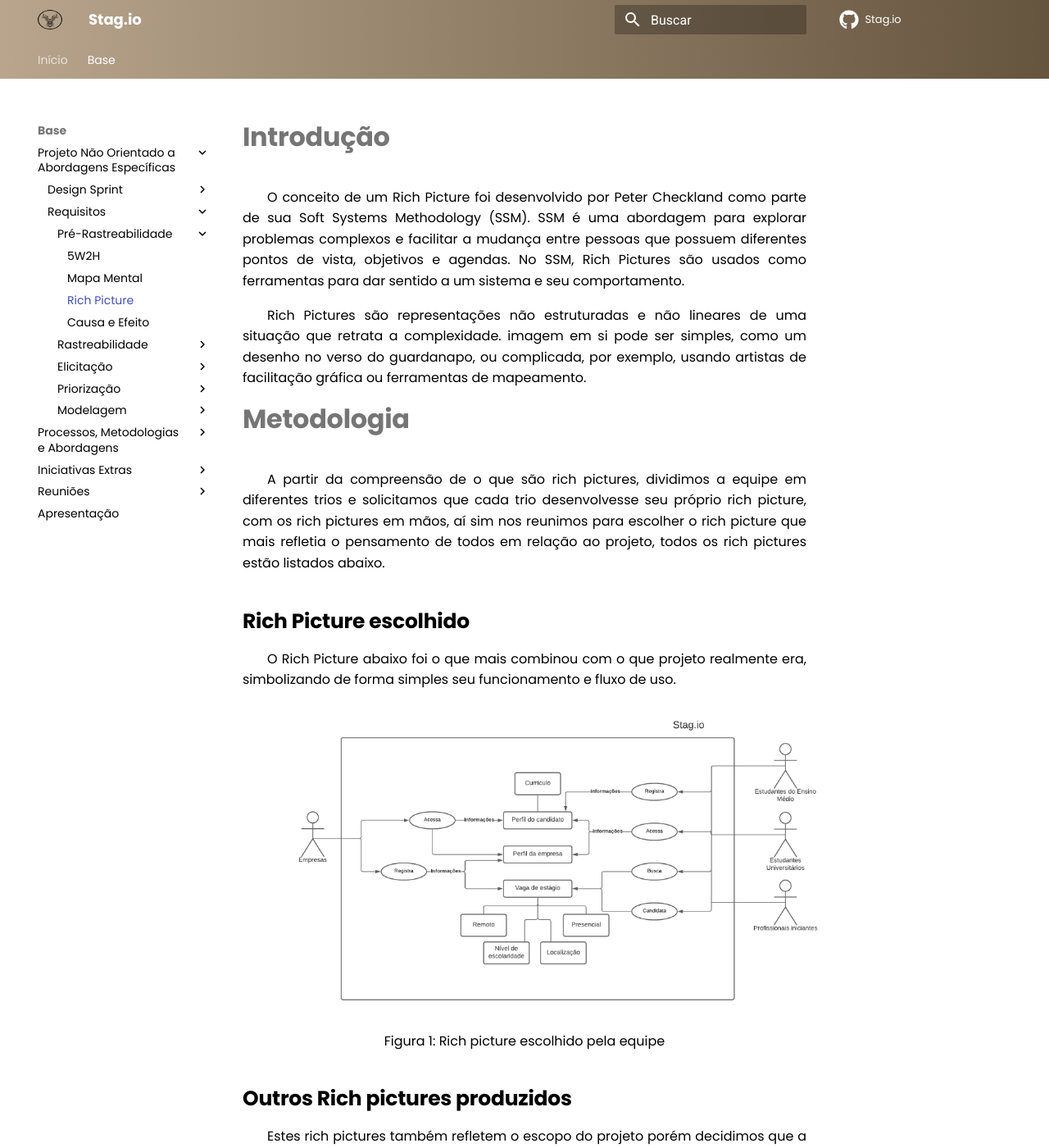
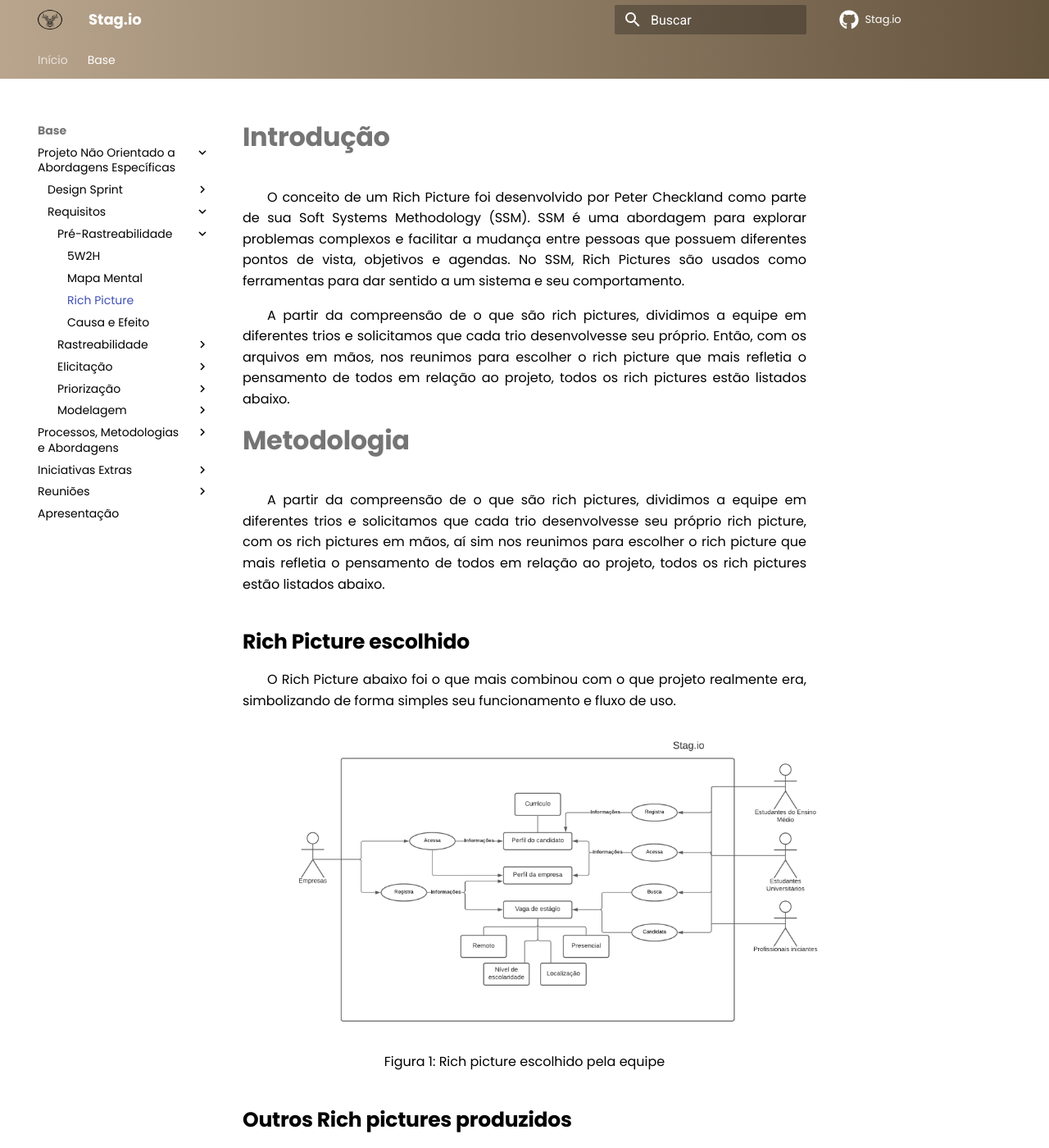
Before and after one commit to UnBArqDsw2021-2/2021.2_G3_stag.io, an MkDocs documentation site: the page built from docs/Base/PNOAE/Requisitos/PreRastreabilidade/RichPicture.md, in a window 1280 px wide and 1400 px high. Shown: the whole window at 82% size. Built offline with MkDocs 1.6.1 and Material for MkDocs 9.7.7, drawn with Linux system fonts in a browser that asks for light colours; comment, search, counter and statistics services are not loaded; some of the changed text lies outside the part shown.

Commit message:
Mudanças da revisão feitas

```diff
--- a/docs/Base/PNOAE/Requisitos/PreRastreabilidade/RichPicture.md
+++ b/docs/Base/PNOAE/Requisitos/PreRastreabilidade/RichPicture.md
@@ -2,7 +2,7 @@
 
 O conceito de um Rich Picture foi desenvolvido por Peter Checkland como parte de sua Soft Systems Methodology (SSM). SSM é uma abordagem para explorar problemas complexos e facilitar a mudança entre pessoas que possuem diferentes pontos de vista, objetivos e agendas. No SSM, Rich Pictures são usados como ferramentas para dar sentido a um sistema e seu comportamento.
 
-Rich Pictures são representações não estruturadas e não lineares de uma situação que retrata a complexidade. imagem em si pode ser simples, como um desenho no verso do guardanapo, ou complicada, por exemplo, usando artistas de facilitação gráfica ou ferramentas de mapeamento.
+A partir da compreensão de o que são rich pictures, dividimos a equipe em diferentes trios e solicitamos que cada trio desenvolvesse seu próprio. Então, com os arquivos em mãos, nos reunimos para escolher o rich picture que mais refletia o pensamento de todos em relação ao projeto, todos os rich pictures estão listados abaixo.
 
 # Metodologia
 
@@ -18,7 +18,7 @@ O Rich Picture abaixo foi o que mais combinou com o que projeto realmente era, s
 
 ## Outros Rich pictures produzidos
 
-Estes rich pictures também refletem o escopo do projeto porém decidimos que a imagem acima reflete de uma maneira mais abrangente o escopo do projeto pensado.
+Estes rich pictures também refletem o escopo do projeto, porém a imagem acima o reflete de maneira mais abrangente.
 
 [![Imagem2](../../../../assets/Base/RichPicture/RichPicture2.png)](../../../../assets/Base/RichPicture/RichPicture2.png)
 <center>Figura 2: Rich picture do segundo trio</center>
@@ -37,3 +37,4 @@ Estes rich pictures também refletem o escopo do projeto porém decidimos que a
 Versão | Data | Modificação | Autor(es) |
 |--|--|--|--|
 |1.0|28/01/2022|Criação da documentação|Ítalo Vinícius|
+|1.0|02/02/2022|Revisão da documentação|Hérya e João|
```
